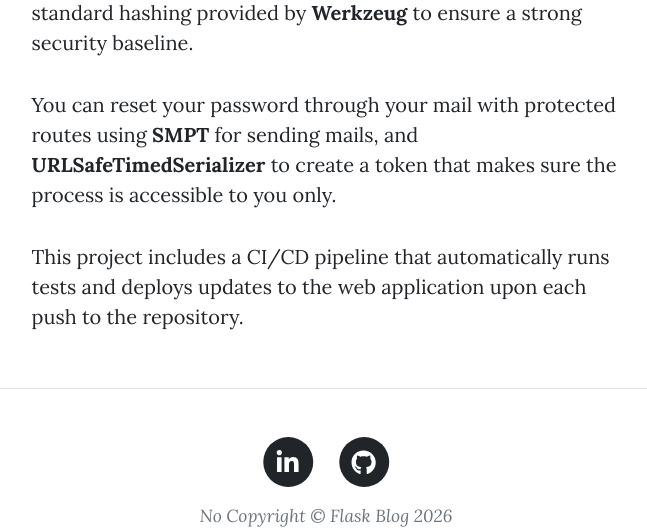
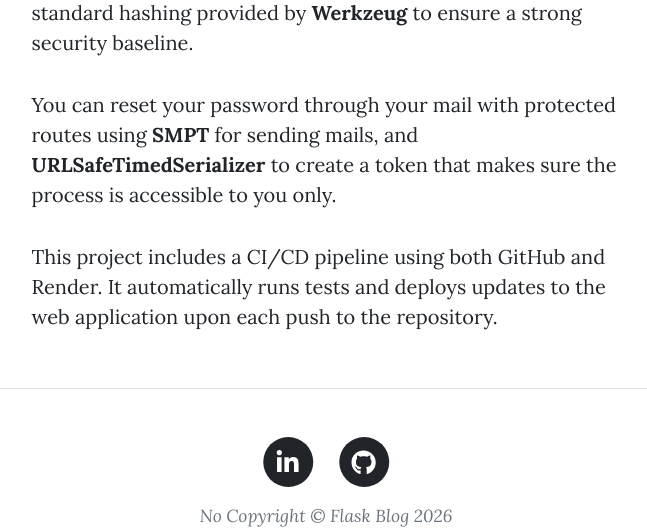
Before and after one commit to Antonio-sharp-plus/FlaskBlog, a Flask app: page /about in a window 1280 px wide. Shown: the part 1098-1629 px from the top of the page, without its empty margins (314-961 px from the left). Run offline with Flask 3, Linux system fonts and the light colour scheme; parts of the project's set-up code (start-up, migrations or seed data) failed here and were passed over; some libraries are stand-ins or nearby versions.

Commit message:
Changed the about.html

```diff
--- a/templates/about.html
+++ b/templates/about.html
@@ -43,7 +43,7 @@
           to create a token that makes sure the process is accessible to you only.
         </p>
         <p>
-          This project includes a CI/CD pipeline that automatically runs tests and deploys updates
+          This project includes a CI/CD pipeline using both GitHub and Render. It automatically runs tests and deploys updates
           to the web application upon each push to the repository.
         </p>
       </div>
```
